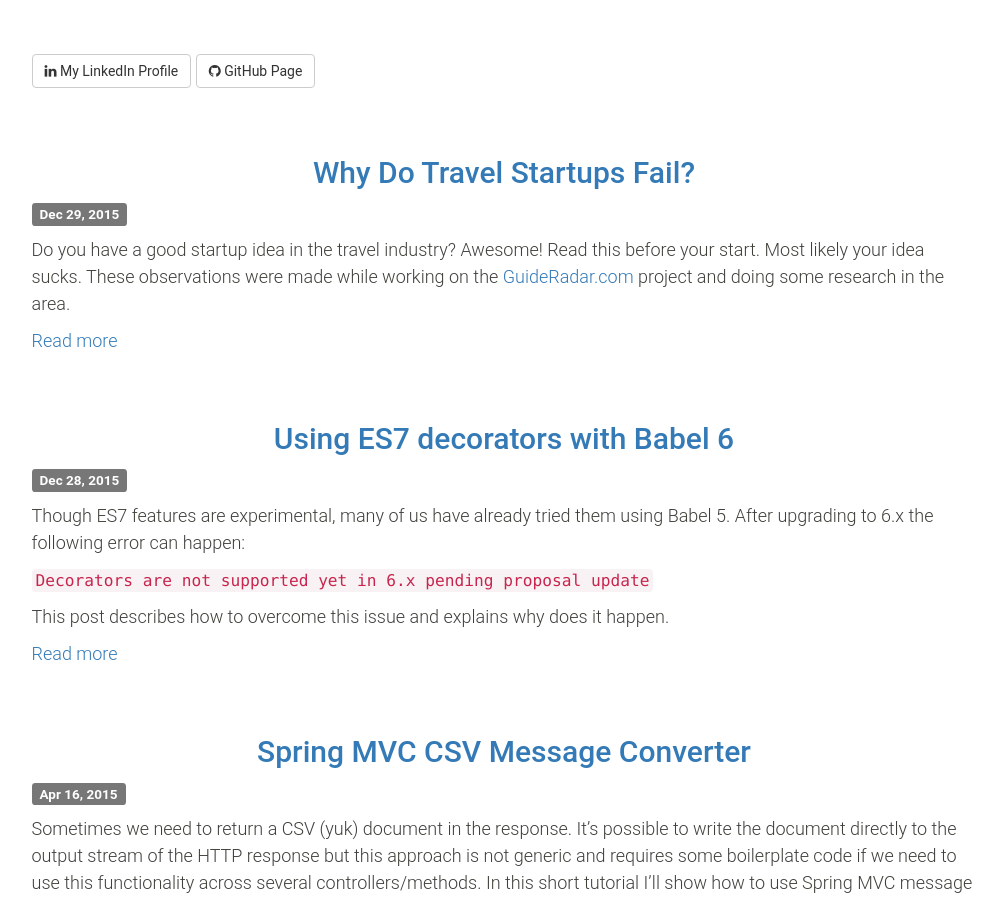
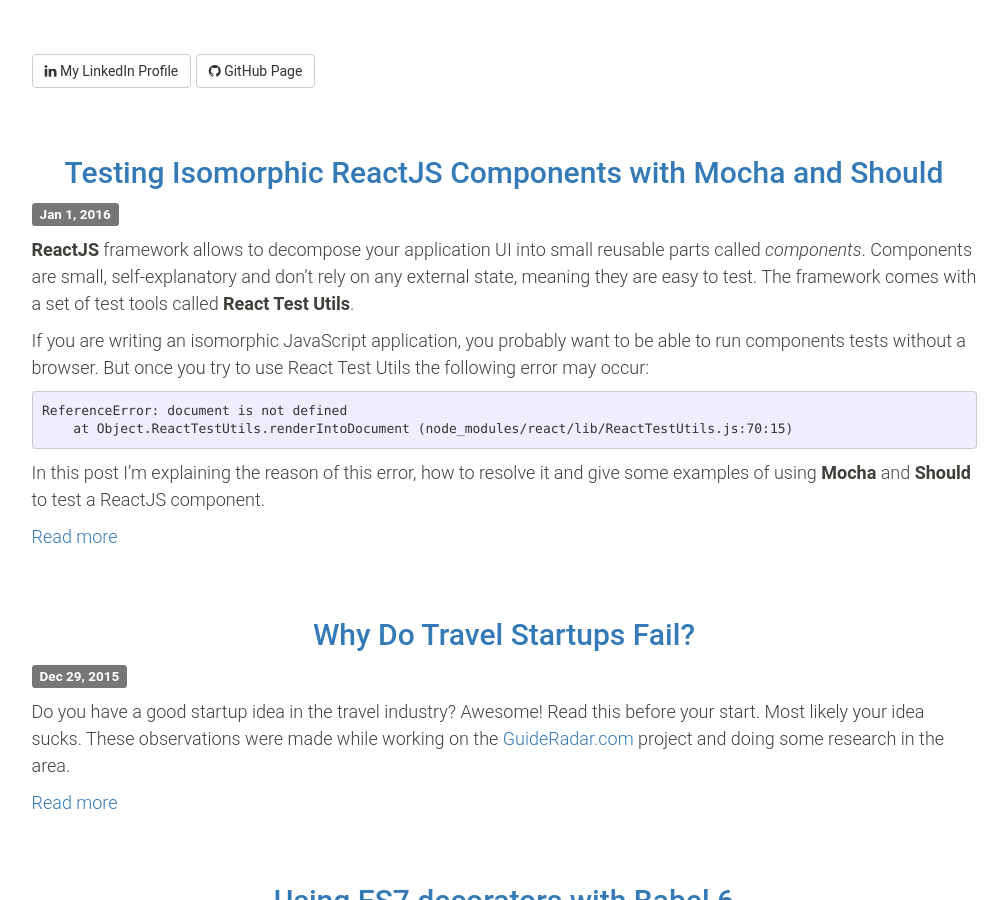
Before and after one commit to volodymyrrudyi/volodymyrrudyi.github.io, a Jekyll site: the page built from index.html, in a window 1280 px wide and 900 px high. Shown: the whole window, without its empty margins (136-1144 px from the left). Built offline with Jekyll 4.4.1, drawn with Linux system fonts in a browser that asks for light colours; comment, search, counter and statistics services are not loaded; some of the changed text lies outside the part shown.

Commit message:
Add reactjs testing post

````diff
--- a/_includes/footer.html
+++ b/_includes/footer.html
@@ -19,6 +19,6 @@
 
 <footer class="navbar footer">
   <div class="row text-center">
-    Copyright &copy; 2015 &mdash; Volodymyr Rudyi
+    Copyright &copy; 2012-2016 &mdash; Volodymyr Rudyi
   </div>
 </footer>
--- /dev/null
+++ b/_posts/2016-01-01-testing-react-isomorphic-components.markdown
@@ -0,0 +1,100 @@
+---
+author: volodymyr
+comments: true
+date: 2016-01-01 00:56:00+00:00
+layout: post
+slug: testing-react-js-isomorphic-components
+title: Testing Isomorphic ReactJS Components with Mocha and Should
+categories:
+- Scripting Languages
+tags:
+- JavaScript
+- ReactJS
+- testing
+---
+
+__ReactJS__ framework allows to decompose your application UI into small reusable parts called *components*.
+Components are small, self-explanatory and don't rely on any external state,
+meaning they are easy to test. The framework comes with a set of test tools called __React Test Utils__.
+
+If you are writing an isomorphic JavaScript application, you probably want to be able to run components
+tests without a browser. But once you try to use React Test Utils the following error may occur:
+
+    ReferenceError: document is not defined
+        at Object.ReactTestUtils.renderIntoDocument (node_modules/react/lib/ReactTestUtils.js:70:15)
+
+In this post I'm explaining the reason of this error, how to resolve it and give some examples of using __Mocha__ and __Should__ to test a ReactJS component.
+
+<!-- more -->
+
+Dude, where is my *window.document*?
+==
+
+Let's consider the following test example:
+
+
+    import React          from 'react';
+    import should         from 'should';
+    import TestUtils      from 'react-addons-test-utils';
+    import {ProductsList} from 'components/products';
+
+
+    describe('Products list component test', function(){
+      it('Should render products', function(){
+        // ...
+        const productsList = TestUtils.renderIntoDocument(<ProductsList products={products} />);
+        // ...
+      });
+    }
+
+If we execute this test with __mocha__:
+
+    mocha --compilers js:babel-core/register --recursive
+
+It will result in the error mentioned above: ```ReferenceError: document is not defined```
+This is happening because the code is being executed __without a browser__, meaning *document*, *window* and *document.window* are __absent__, while renderIntoDocument expects DOM to be available!
+
+Meet the jsdom
+==
+Luckily, there is a <a href="https://github.com/tmpvar/jsdom">jsdom</a> library which provides a DOM implementation in JS.
+To make DOM available in your tests, you can use <a href="https://github.com/rstacruz/mocha-jsdom">mocha-jsdom</a>. It can be used without any additional configurations:
+
+    import React          from 'react';
+    import should         from 'should';
+    import jsdom          from 'mocha-jsdom';
+    import TestUtils      from 'react-addons-test-utils';
+    import {ProductsList} from 'components/products';
+
+
+    describe('Products list component test', function(){
+      jsdom(); // Provide a DOM for ReactJS
+
+      it('Should render products list', function(){
+
+        // ...
+
+        const productsList = TestUtils.renderIntoDocument(<ProductsList products={products} />);
+        // ...
+      });
+
+    });
+
+Now you can run as any other test with mocha:
+
+    mocha --compilers js:babel-core/register --recursive
+
+Output:
+
+    Products list component test
+      ✓ Should render  list of products
+
+It should work now
+==
+Now you can use the __should__ library style assertions to write tests:
+
+    listItems.should.have.lengthOf(1);
+    listItems[0].should.not.be.empty;
+    listItems[0].textContent.should.be.equal('Test product 1');
+
+
+Check the <a href="https://github.com/volodymyrrudyi/mocha-jsdom-reactjs-example">full example on Github</a>.
````
